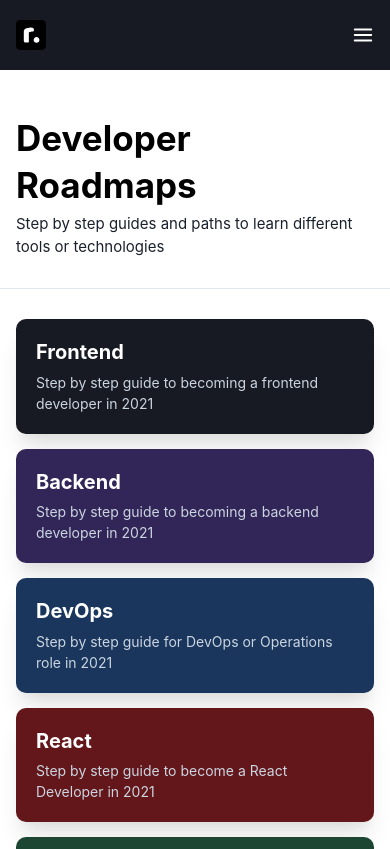
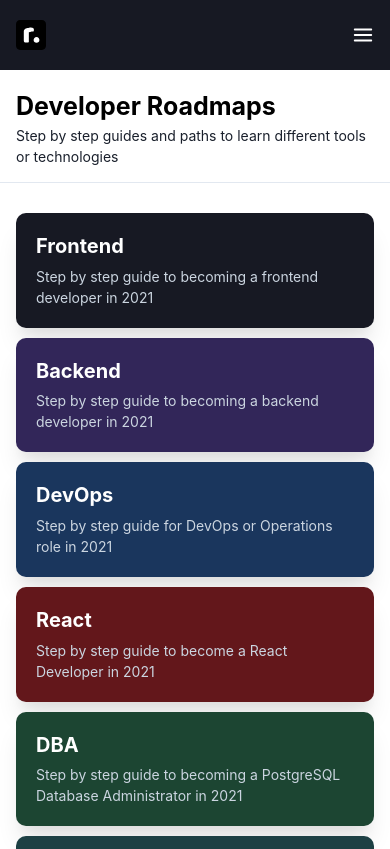
Before and after one commit to jacklee2020716/developer-roadmap, a Next.js app: page /roadmaps in a window 390 px wide. Shown: the top 849 px of the page. Built offline with nearby package versions, Linux system fonts and the light colour scheme.

Commit message:
Make roadmaps page responsive

```diff
--- a/components/page-header.tsx
+++ b/components/page-header.tsx
@@ -11,10 +11,18 @@
   const { title, subtitle, children } = props;
 
   return (
-    <Box pt='45px' pb='30px' borderBottomWidth={1} mb='30px'>
+    <Box pt={['20px', '20px', '45px']} pb={['15px', '15px', '30px']} borderBottomWidth={1} mb='30px'>
       <Container maxW='container.md' position='relative'>
-        <Heading as='h1' color='black' fontSize='35px' fontWeight={700} mb='5px'>{title}</Heading>
-        <Text fontSize='15px'>{subtitle}</Text>
+        <Heading
+          as='h1'
+          color='black'
+          fontSize={['25px', '25px', '35px']}
+          fontWeight={700}
+          mb={['2px', '2px', '5px']}
+        >
+          {title}
+        </Heading>
+        <Text fontSize={['14px', '14px', '15px']}>{subtitle}</Text>
       </Container>
 
       {children && (
--- a/pages/roadmaps/index.tsx
+++ b/pages/roadmaps/index.tsx
@@ -16,7 +16,7 @@
           subtitle={'Step by step guides and paths to learn different tools or technologies'}
         />
         <Container maxW='container.md' position='relative'>
-          <SimpleGrid columns={{ md: 2 }} mb='30px' spacing='15px'>
+          <SimpleGrid columns={[1, 1, 2, 2]} mb='30px' spacing={['10px', '10px', '15px']}>
             <RoadmapGridItem
               colorIndex={0} title={'Frontend'}
               subtitle={'Step by step guide to becoming a frontend developer in 2021'}
```
